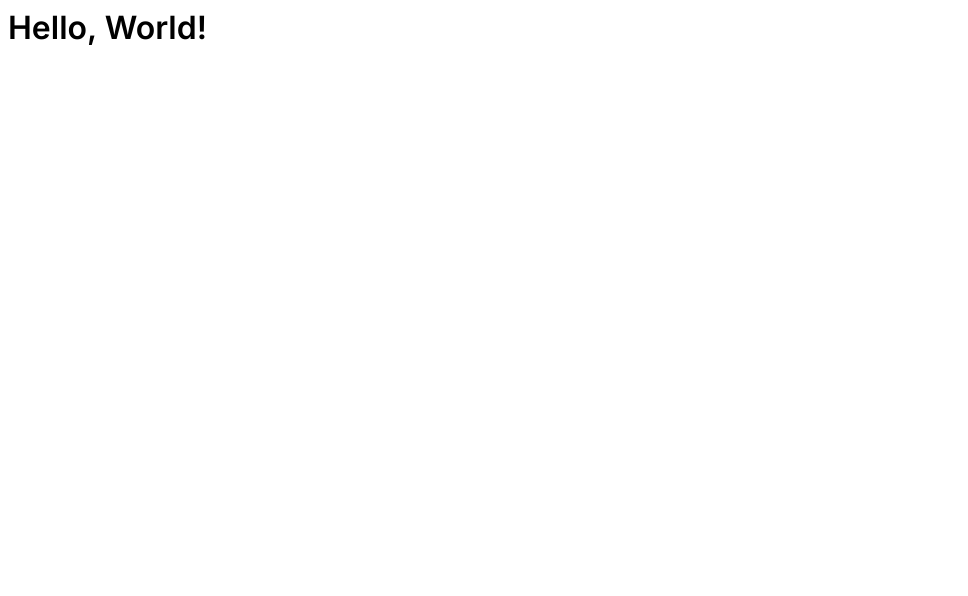
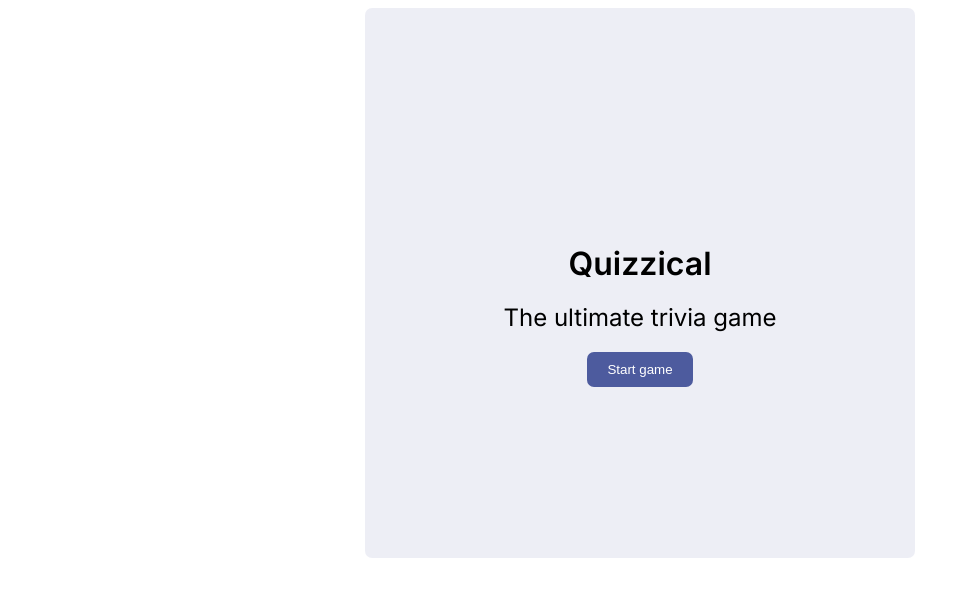
Before and after one commit to clarapenn/react_soloproject_quizzical, a React (Vite) app: page / in a window 1280 px wide. Shown: the top 596 px of the page, without its empty margins (0-968 px from the left). Built offline with nearby package versions, Linux system fonts and the light colour scheme.

Commit message:
Add initial Splash component and show it in the App

```diff
--- a/src/App.jsx
+++ b/src/App.jsx
@@ -1,12 +1,14 @@
 import { useState } from 'react'
+import React from "react"
+import Splash from "./components/Splash"
 
-function App() {
+
+export default function App() {
 
   return (
-    <>
-      <div><h1>Hello, World!</h1></div>
-    </>
+    <main className="container">
+      <Splash />
+
+    </main>
   )
 }
-
-export default App
--- /dev/null
+++ b/src/components/Splash.jsx
@@ -0,0 +1,20 @@
+import React from "react"
+
+export default function Splash() {
+    return (
+        <div className="splash">
+            <h1>Quizzical</h1>
+            <div className="splash--subhead">
+                <h2>The ultimate trivia game</h2>
+                <button className="startButton">Start game</button>
+            </div>
+        </div>
+    )
+}
+
+
+/*
+const styles = {
+    backgroundColor: props.isHeld ? "#59E391" : "white"
+}
+*/
```
